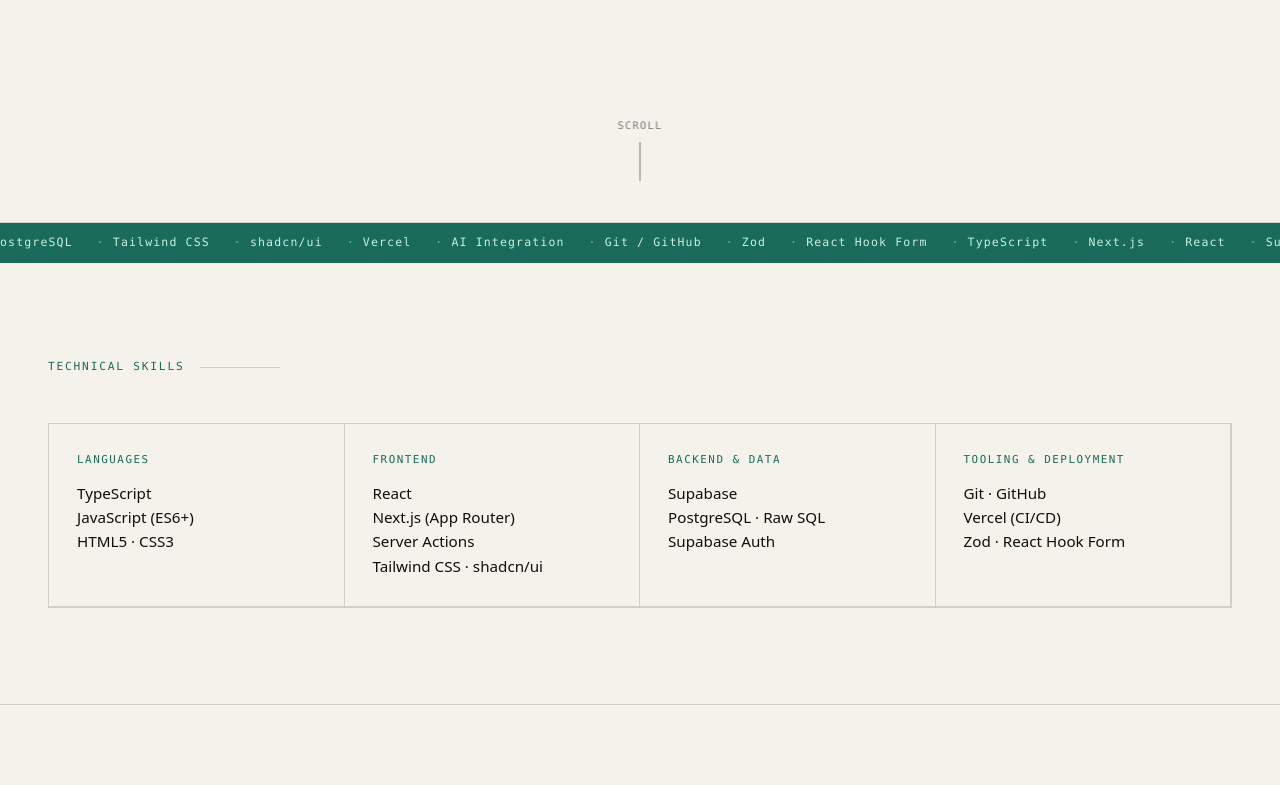
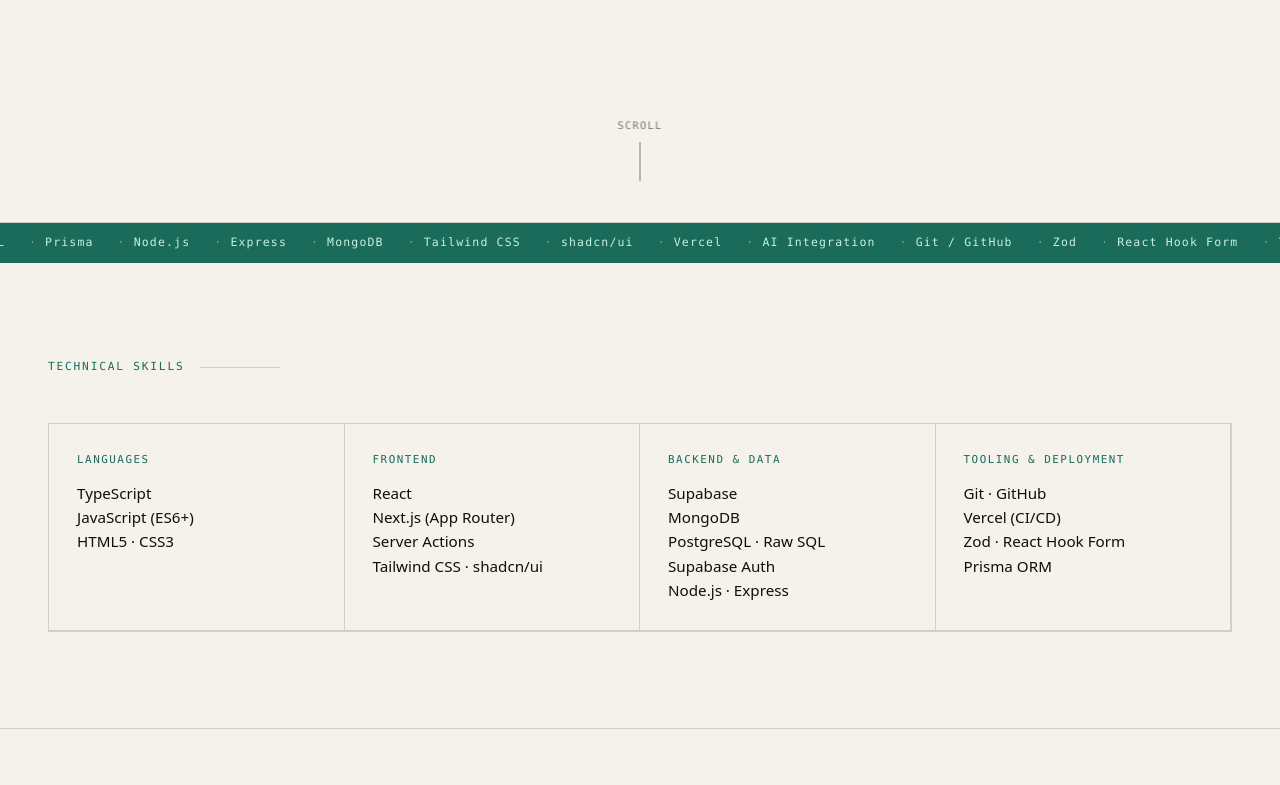
Before and after one commit to morganthen/portfolio, a Next.js app: page / in a window 1280 px wide. Shown: the part 577-1362 px from the top of the page. Built offline with nearby package versions, Linux system fonts and the light colour scheme.

Commit message:
added new skills

```diff
--- a/src/components/Skills.tsx
+++ b/src/components/Skills.tsx
@@ -19,11 +19,22 @@
   },
   {
     category: "Backend & Data",
-    items: ["Supabase", "PostgreSQL · Raw SQL", "Supabase Auth"],
+    items: [
+      "Supabase",
+      "MongoDB",
+      "PostgreSQL · Raw SQL",
+      "Supabase Auth",
+      "Node.js · Express",
+    ],
   },
   {
     category: "Tooling & Deployment",
-    items: ["Git · GitHub", "Vercel (CI/CD)", "Zod · React Hook Form"],
+    items: [
+      "Git · GitHub",
+      "Vercel (CI/CD)",
+      "Zod · React Hook Form",
+      "Prisma ORM",
+    ],
   },
 ];
 
--- a/src/components/Ticker.tsx
+++ b/src/components/Ticker.tsx
@@ -6,6 +6,11 @@
   "React",
   "Supabase",
   "PostgreSQL",
+  "SQL",
+  "Prisma",
+  "Node.js",
+  "Express",
+  "MongoDB",
   "Tailwind CSS",
   "shadcn/ui",
   "Vercel",
```
